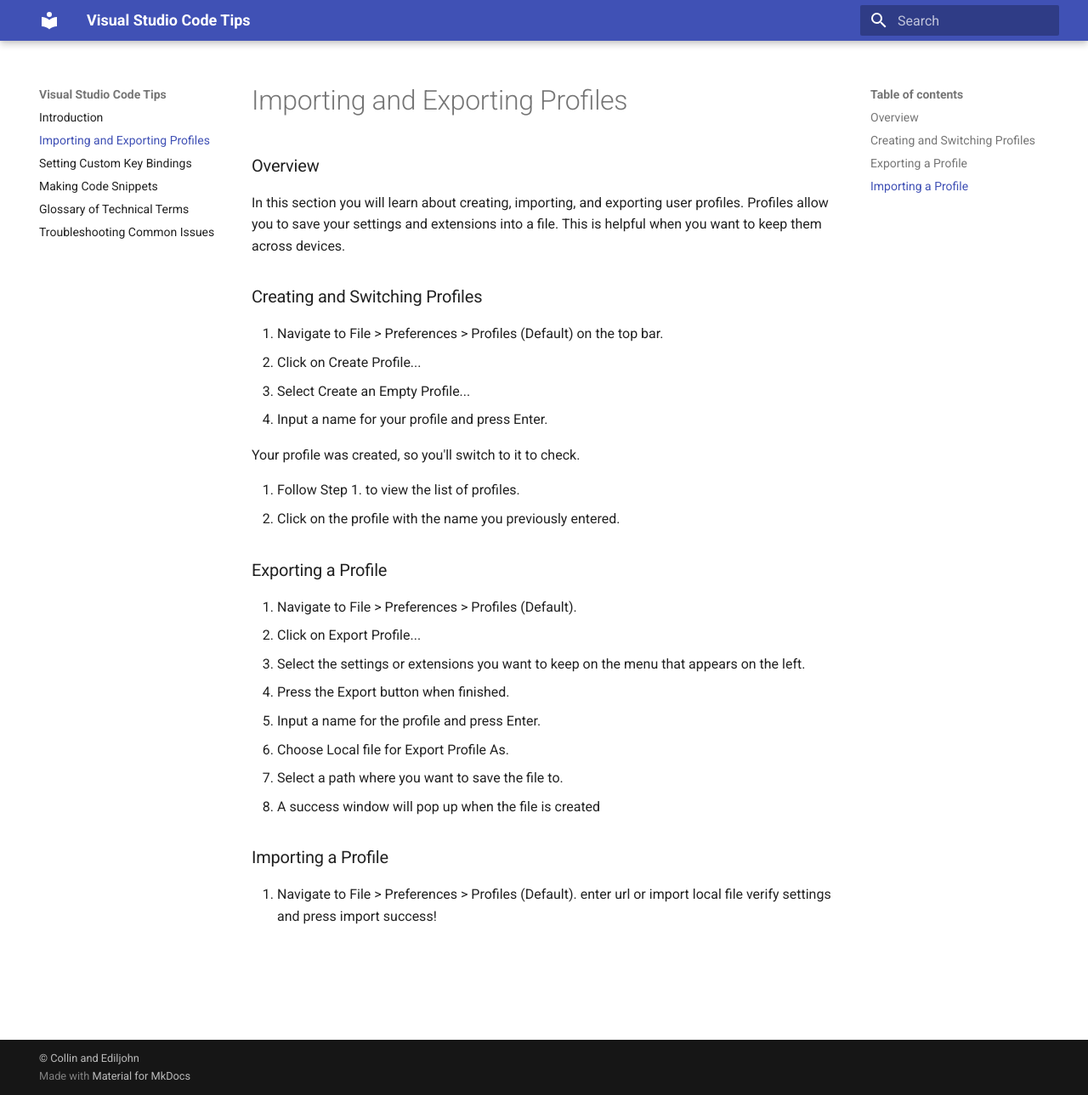
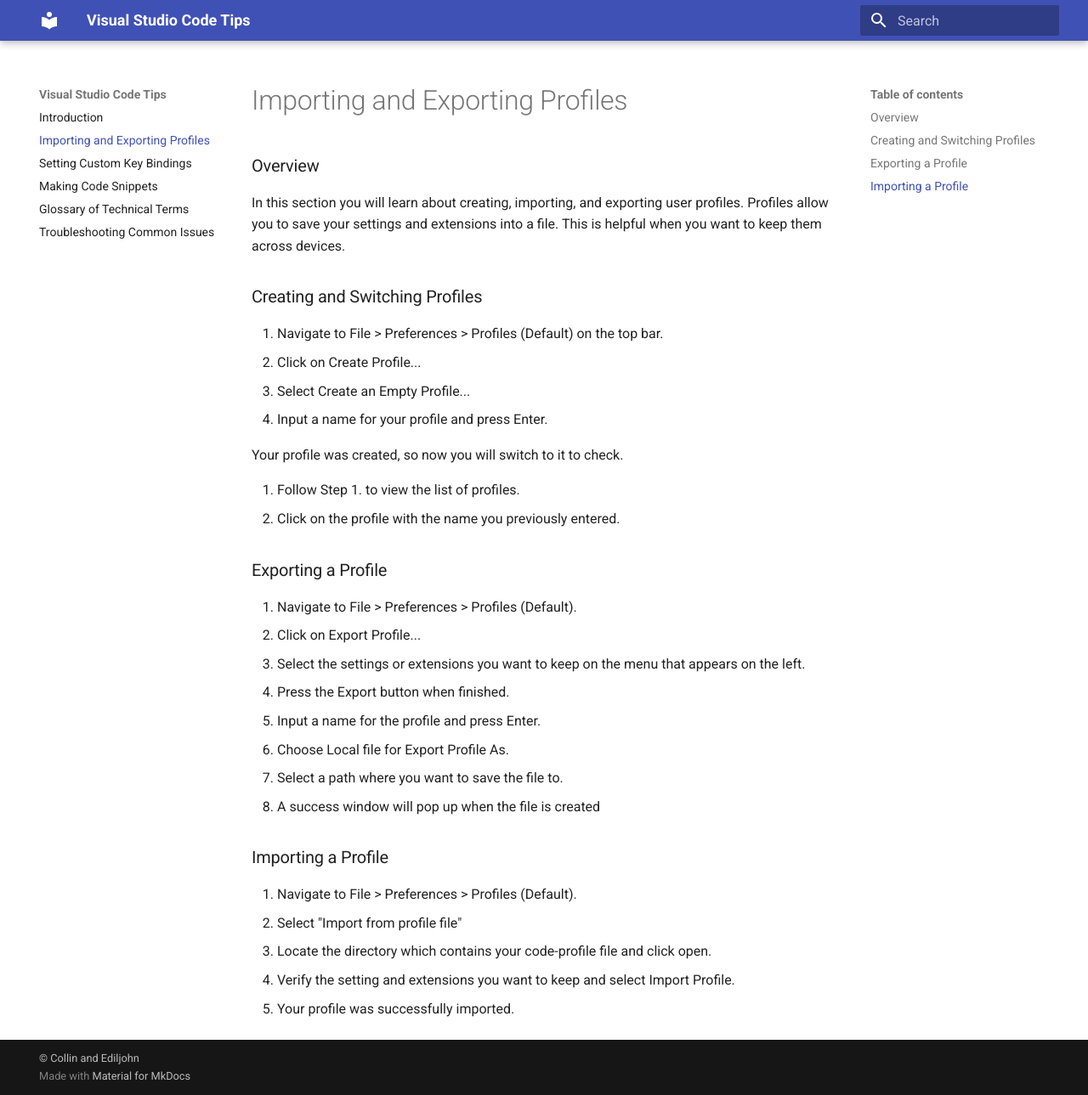
Before and after one commit to cc-dev-65535/mkdocs, an MkDocs documentation site: the page built from docs/ediljohn - page2.md, in a window 1280 px wide and 1289 px high. Shown: the whole window at 85% size. Built offline with MkDocs 1.6.1 and Material for MkDocs 9.7.7, drawn with Linux system fonts in a browser that asks for light colours.

Commit message:
Added more to profiles

```diff
--- a/docs/ediljohn - page2.md
+++ b/docs/ediljohn - page2.md
@@ -11,7 +11,7 @@
 3. Select Create an Empty Profile...
 4. Input a name for your profile and press Enter.
 
-Your profile was created, so you'll switch to it to check.
+Your profile was created, so now you will switch to it to check.
 
 5. Follow Step 1. to view the list of profiles.
 6. Click on the profile with the name you previously entered.
@@ -28,6 +28,7 @@
 
 ### Importing a Profile
 1. Navigate to File > Preferences > Profiles (Default).
-enter url or import local file
-verify settings and press import
-success!
+2. Select "Import from profile file"
+3. Locate the directory which contains your code-profile file and click open.
+4. Verify the setting and extensions you want to keep and select Import Profile.
+5. Your profile was successfully imported.
```
